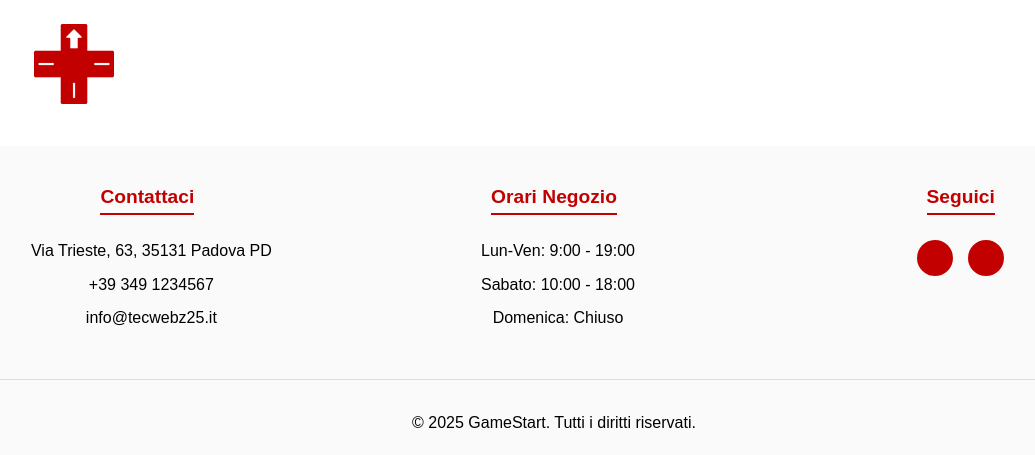
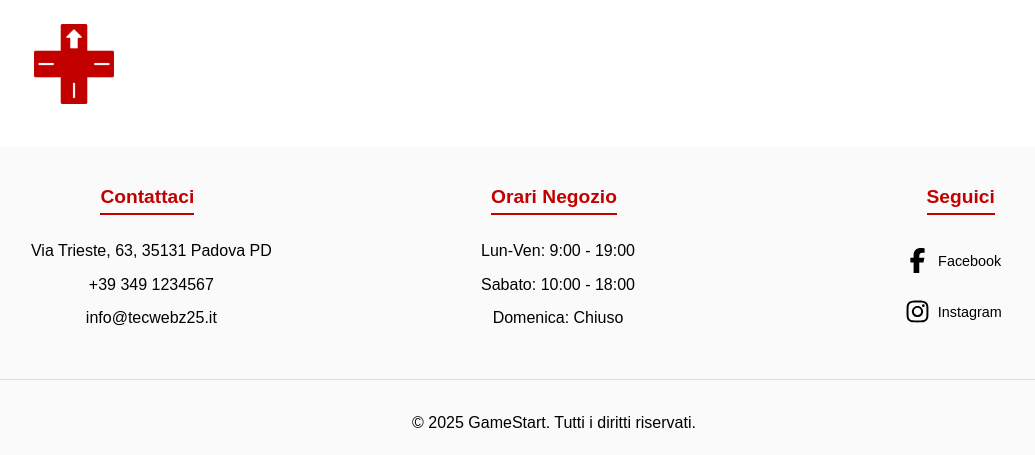
Before and after one commit to AiREdward/TecWebz25, a PHP site: page / in a window 1280 px wide. Shown: the part 1683-2138 px from the top of the page, without its empty margins (86-1121 px from the left). Run offline with PHP 8.4, Linux system fonts and the light colour scheme.

Commit message:
footer (piedini)

```diff
--- a/assets/css/style.css
+++ b/assets/css/style.css
@@ -446,6 +446,40 @@ nav ul li a:hover {
             color: white !important;
         }
 
+        /* Stili per icone social verticali con testo */
+        .social-icons-vertical {
+            display: flex;
+            flex-direction: column;
+            align-items: center;
+            gap: 10px; /* Spazio tra i link */
+            margin-top: 10px;
+        }
+
+        .social-icons-vertical .social-link {
+            display: flex;
+            align-items: center; /* Allinea icona e testo verticalmente */
+            text-decoration: none;
+            padding: 8px 12px;
+            border-radius: 5px;
+            transition: background-color 0.3s, color 0.3s;
+            color: var(--text-primary); /* Colore testo di default */
+            background-color: transparent; /* Sfondo di default trasparente */
+        }
+
+        .social-icons-vertical .social-link:hover {
+            background-color: var(--button-primary); /* Sfondo al hover */
+            color: white; /* Colore testo al hover */
+        }
+
+        .social-icons-vertical .social-link svg {
+            margin-right: 8px; /* Spazio tra icona e testo */
+            fill: currentColor; /* L'icona eredita il colore del link (utile per hover) */
+        }
+
+        .social-icons-vertical .social-link span {
+            font-size: 0.9rem;
+        }
+
         .footer-bottom {
             text-align: center;
             padding-top: 20px;
--- a/views/includes/footer.php
+++ b/views/includes/footer.php
@@ -15,15 +15,21 @@
             <p><i class="fas fa-clock"></i> Domenica: Chiuso</p>
         </div>
 
-        <div class="footer-section">
+        <div class="footer-section" style="text-align: center;">
             <h4>Seguici</h4>
-            <div class="social-icons">
-                <a href="#" aria-label="Facebook"><i class="fab fa-facebook-f"></i></a>
-                <a href="#" aria-label="Instagram"><i class="fab fa-instagram"></i></a>
+            <div class="social-icons-vertical">
+                <a href="https://www.facebook.com/GameStopItalia/?locale=it_IT" aria-label="Facebook" target="_blank" class="social-link">
+                    <svg width="25" height="25" xmlns="http://www.w3.org/2000/svg" viewBox="0 0 320 512"><!--!Font Awesome Free 6.7.2 by @fontawesome - https://fontawesome.com License - https://fontawesome.com/license/free Copyright 2025 Fonticons, Inc.--><path fill="currentColor" d="M80 299.3V512H196V299.3h86.5l18-97.8H196V166.9c0-51.7 20.3-71.5 72.7-71.5c16.3 0 29.4 .4 37 1.2V7.9C291.4 4 256.4 0 236.2 0C129.3 0 80 50.5 80 159.4v42.1H14v97.8H80z"/></svg>
+                    <span>Facebook</span>
+                </a>
+                <a href="https://www.instagram.com/gamestop.italy/?hl=it" aria-label="Instagram" target="_blank" class="social-link">
+                    <svg width="25" height="25" xmlns="http://www.w3.org/2000/svg" viewBox="0 0 448 512"><!--!Font Awesome Free 6.7.2 by @fontawesome - https://fontawesome.com License - https://fontawesome.com/license/free Copyright 2025 Fonticons, Inc.--><path fill="currentColor" d="M224.1 141c-63.6 0-114.9 51.3-114.9 114.9s51.3 114.9 114.9 114.9S339 319.5 339 255.9 287.7 141 224.1 141zm0 189.6c-41.1 0-74.7-33.5-74.7-74.7s33.5-74.7 74.7-74.7 74.7 33.5 74.7 74.7-33.6 74.7-74.7 74.7zm146.4-194.3c0 14.9-12 26.8-26.8 26.8-14.9 0-26.8-12-26.8-26.8s12-26.8 26.8-26.8 26.8 12 26.8 26.8zm76.1 27.2c-1.7-35.9-9.9-67.7-36.2-93.9-26.2-26.2-58-34.4-93.9-36.2-37-2.1-147.9-2.1-184.9 0-35.8 1.7-67.6 9.9-93.9 36.1s-34.4 58-36.2 93.9c-2.1 37-2.1 147.9 0 184.9 1.7 35.9 9.9 67.7 36.2 93.9s58 34.4 93.9 36.2c37 2.1 147.9 2.1 184.9 0 35.9-1.7 67.7-9.9 93.9-36.2 26.2-26.2 34.4-58 36.2-93.9 2.1-37 2.1-147.8 0-184.8zM398.8 388c-7.8 19.6-22.9 34.7-42.6 42.6-29.5 11.7-99.5 9-132.1 9s-102.7 2.6-132.1-9c-19.6-7.8-34.7-22.9-42.6-42.6-11.7-29.5-9-99.5-9-132.1s-2.6-102.7 9-132.1c7.8-19.6 22.9-34.7 42.6-42.6 29.5-11.7 99.5-9 132.1-9s102.7-2.6 132.1 9c19.6 7.8 34.7 22.9 42.6 42.6 11.7 29.5 9 99.5 9 132.1s2.7 102.7-9 132.1z"/></svg>
+                    <span>Instagram</span>
+                </a>
             </div>
         </div>
     </div>
     <div class="footer-bottom">
-        <p>&copy; <?php echo date('Y'); ?> GameStart. Tutti i diritti riservati.</p>
+        <p>&copy; <?php echo date('Y'); ?> <span lang="en">GameStart</span>. Tutti i diritti riservati.</p>
 </div>
 </footer>
```
